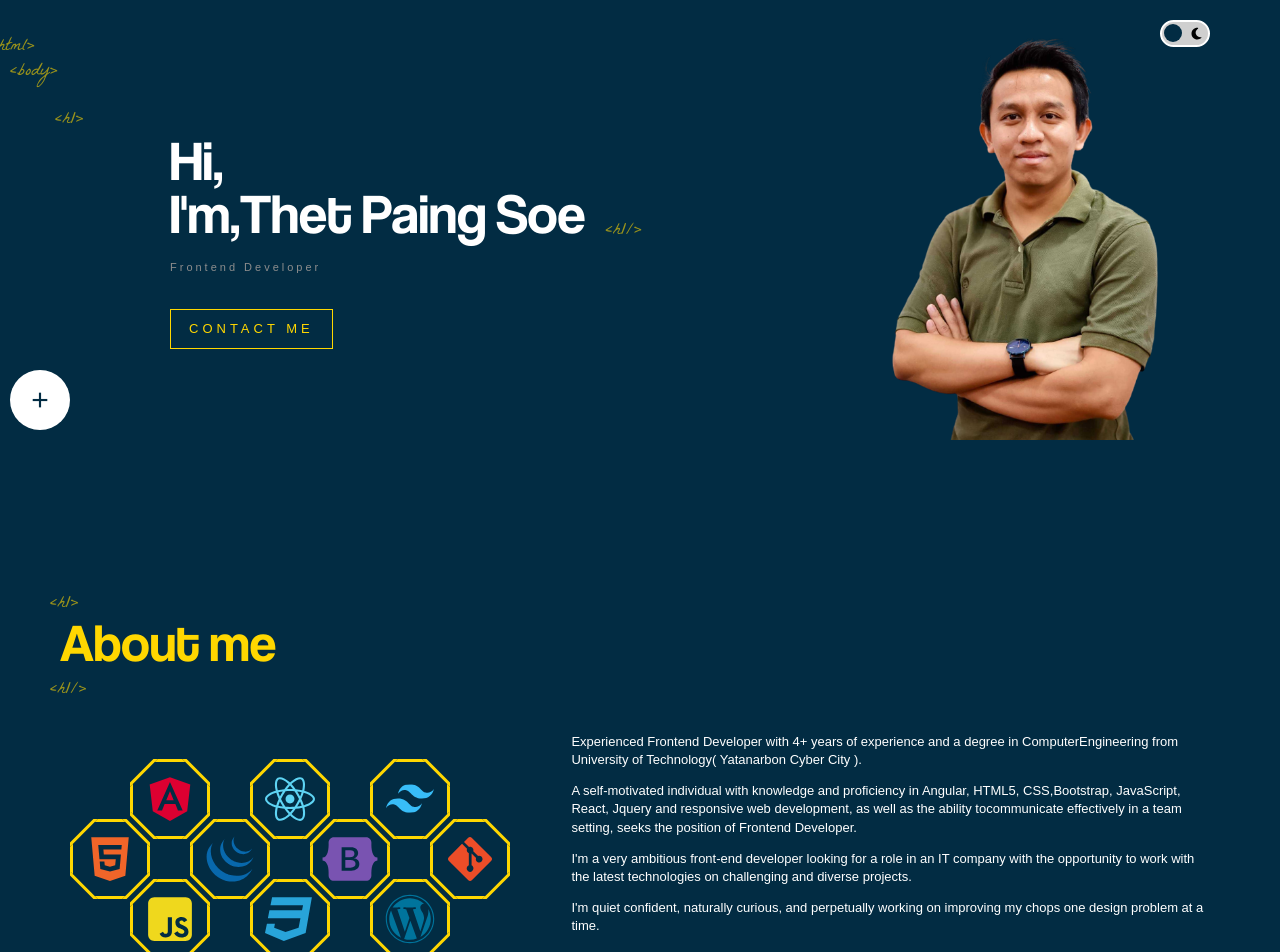
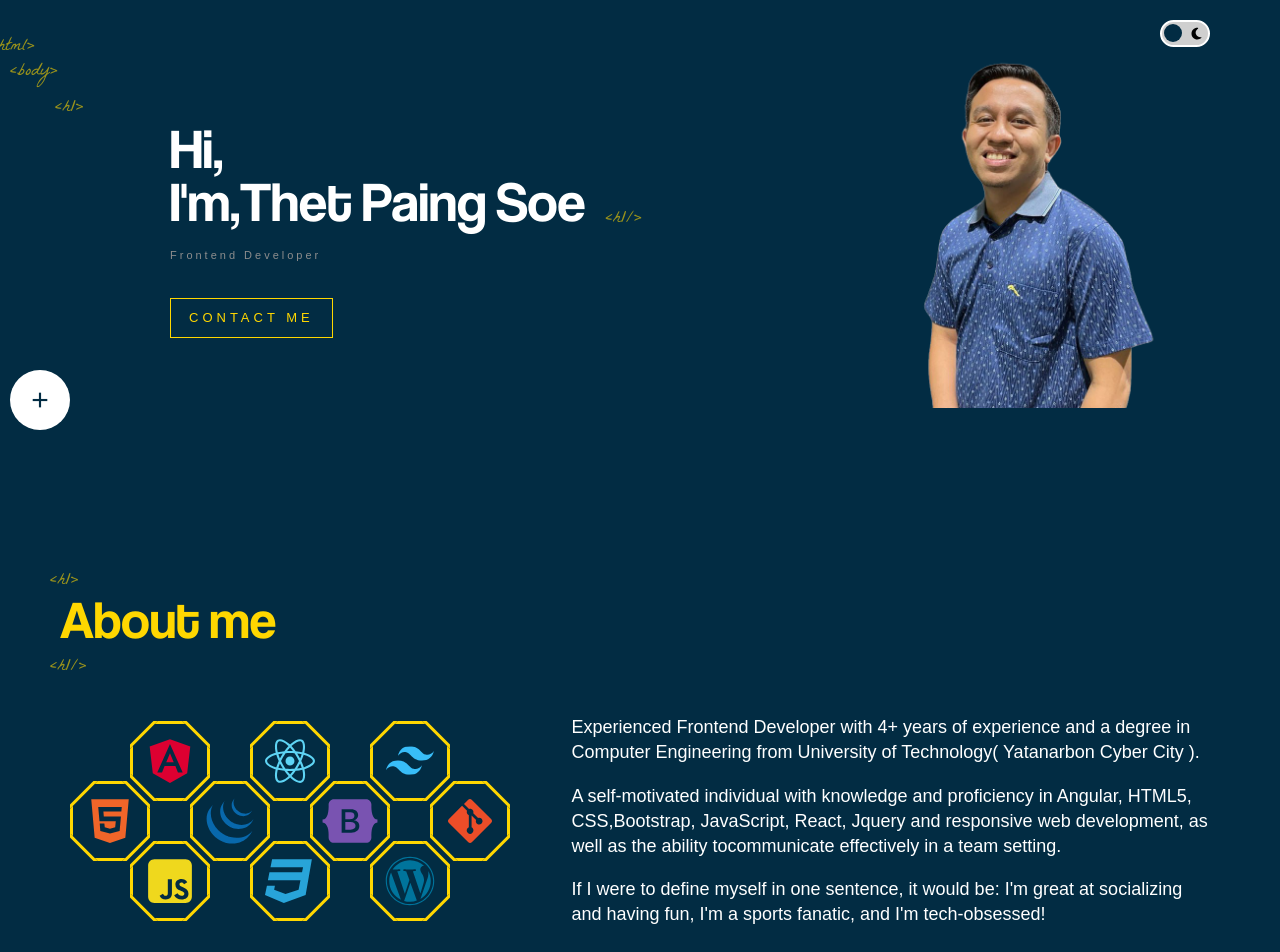
Before and after one commit to puyitt/my-portfolio-react-2023, a React (Create React App) app: page / in a window 1280 px wide. Shown: the top 952 px of the page. Built offline with nearby package versions, Linux system fonts and the light colour scheme.

Commit message:
updated profile

```diff
--- a/src/App.scss
+++ b/src/App.scss
@@ -308,7 +308,7 @@ img {
             }
 
             p {
-                font-size: 13px;
+                font-size: 18px;
                 color: #fff;
                 font-family: sans-serif;
                 font-weight: 300;
--- a/src/components/About/index.jsx
+++ b/src/components/About/index.jsx
@@ -89,18 +89,10 @@ const About = () => {
                         </div>
                     </div>
                     <div className="text-zone">
-                        <p>Experienced Frontend Developer with 4+ years of experience and a degree in ComputerEngineering from University of Technology( Yatanarbon Cyber City ).</p>
+                        <p>Experienced Frontend Developer with 4+ years of experience and a degree in Computer Engineering from University of Technology( Yatanarbon Cyber City ).</p>
                         <p>
                             A self-motivated individual with knowledge and proficiency in Angular, HTML5, CSS,Bootstrap, JavaScript, React, Jquery and responsive web development,
-                            as well as the ability tocommunicate effectively in a team setting, seeks the position of Frontend Developer.</p>
-                        <p>
-                            I'm a very ambitious front-end developer looking for a role in an
-                            IT company with the opportunity to work with the latest
-                            technologies on challenging and diverse projects.
-                        </p>
-                        <p align="LEFT">
-                            I'm quiet confident, naturally curious, and perpetually working on
-                            improving my chops one design problem at a time.
+                            as well as the ability tocommunicate effectively in a team setting.
                         </p>
                         <p>
                             If I were to define myself in one sentence, it would be: I'm great at socializing and having fun, I'm a sports fanatic, and I'm tech-obsessed!
--- a/src/components/Contact/index.jsx
+++ b/src/components/Contact/index.jsx
@@ -33,7 +33,6 @@ const Contact = () => {
               questions, don't hesitate to contact me using below form either.
             </p>
             <ul className="info-map">
-              <li><span className='icon'><FontAwesomeIcon icon={faMapLocation} color="#ffd700"/></span><span className='data'>No-100, Upper Mandalay Street, Kandawlay Quarter,<br />Mingalar Taung Nyunt Township, Yangon. <br /></span></li>
               <li><span className='icon'><FontAwesomeIcon icon={faPhone} color="#ffd700"/></span><span className='data'><a className="tel" href="tel:=959960927470">+959-960927470</a><br/></span></li>
               <li><span className='icon'><FontAwesomeIcon icon={faEnvelope} color="#ffd700"/></span><span className='data'><a href="mailTo:thetpaingsoe.bece@gmail.com">thetpaingsoe.bece@gmail.com</a></span></li>
             </ul>
--- a/src/components/Contact/index.scss
+++ b/src/components/Contact/index.scss
@@ -5,7 +5,7 @@
 
         .info-map {
             margin: 30px auto 0;
-            padding: 25px 20px 25px 45px;
+            padding: 0;
             color: #fff;
             font-family: 'Helvetica';
             font-size: 17px;
@@ -13,8 +13,7 @@
             opacity: 0;
             animation: fadeIn 1s 1.5s;
             animation-fill-mode: forwards;
-            border: 2px solid #ffd700;
-            width: 480px;
+            // border: 2px solid #ffd700;
 
             li {
                 display: flex;
--- a/src/index.scss
+++ b/src/index.scss
@@ -6,6 +6,7 @@ body {
   display: block;
   background: #022c43;
   color: #444;
+  font-size: 18px;
 }
 
 body.light {
```
Also changed, not shown: src/assets/images/pf_img.png.
